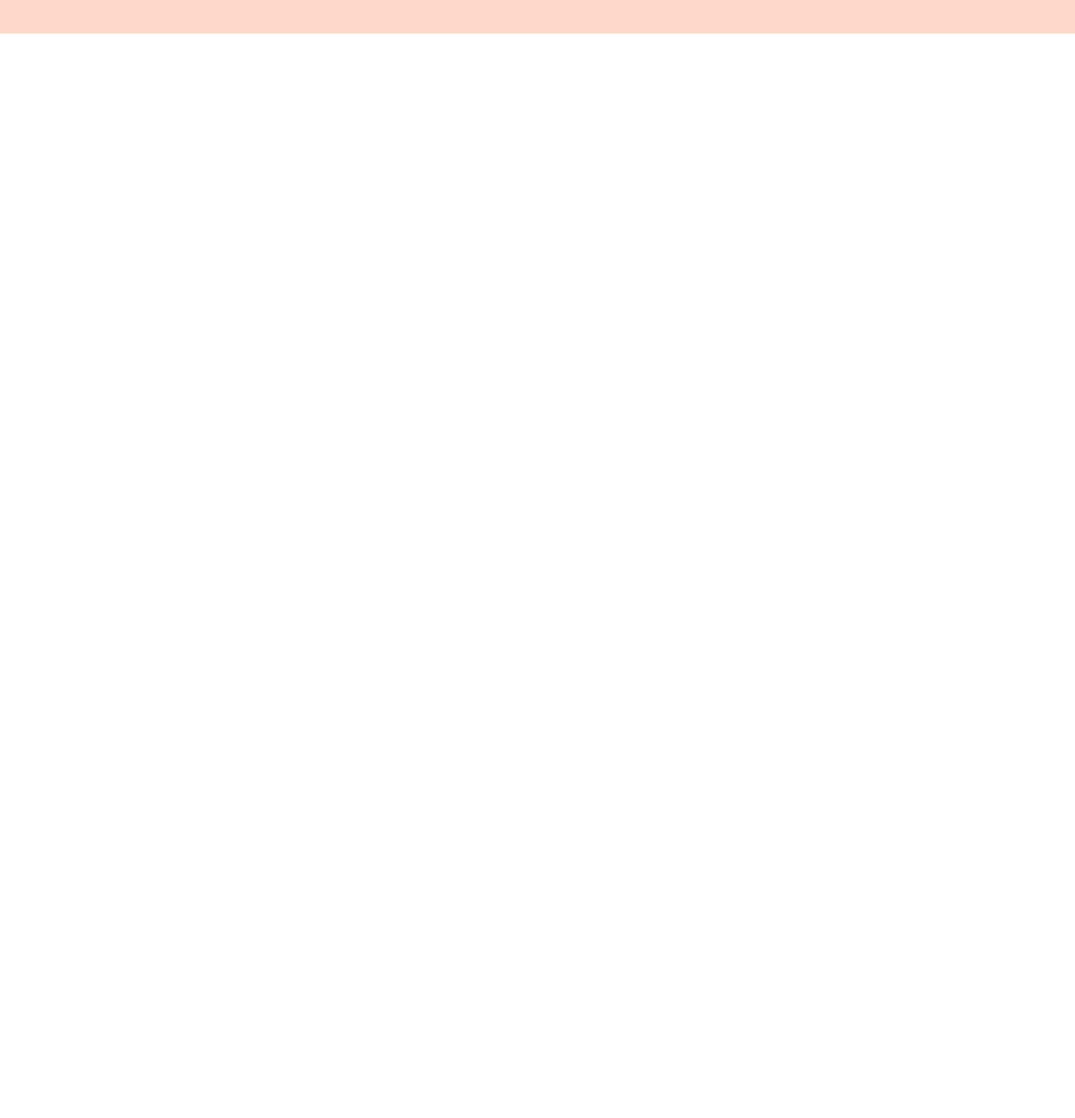
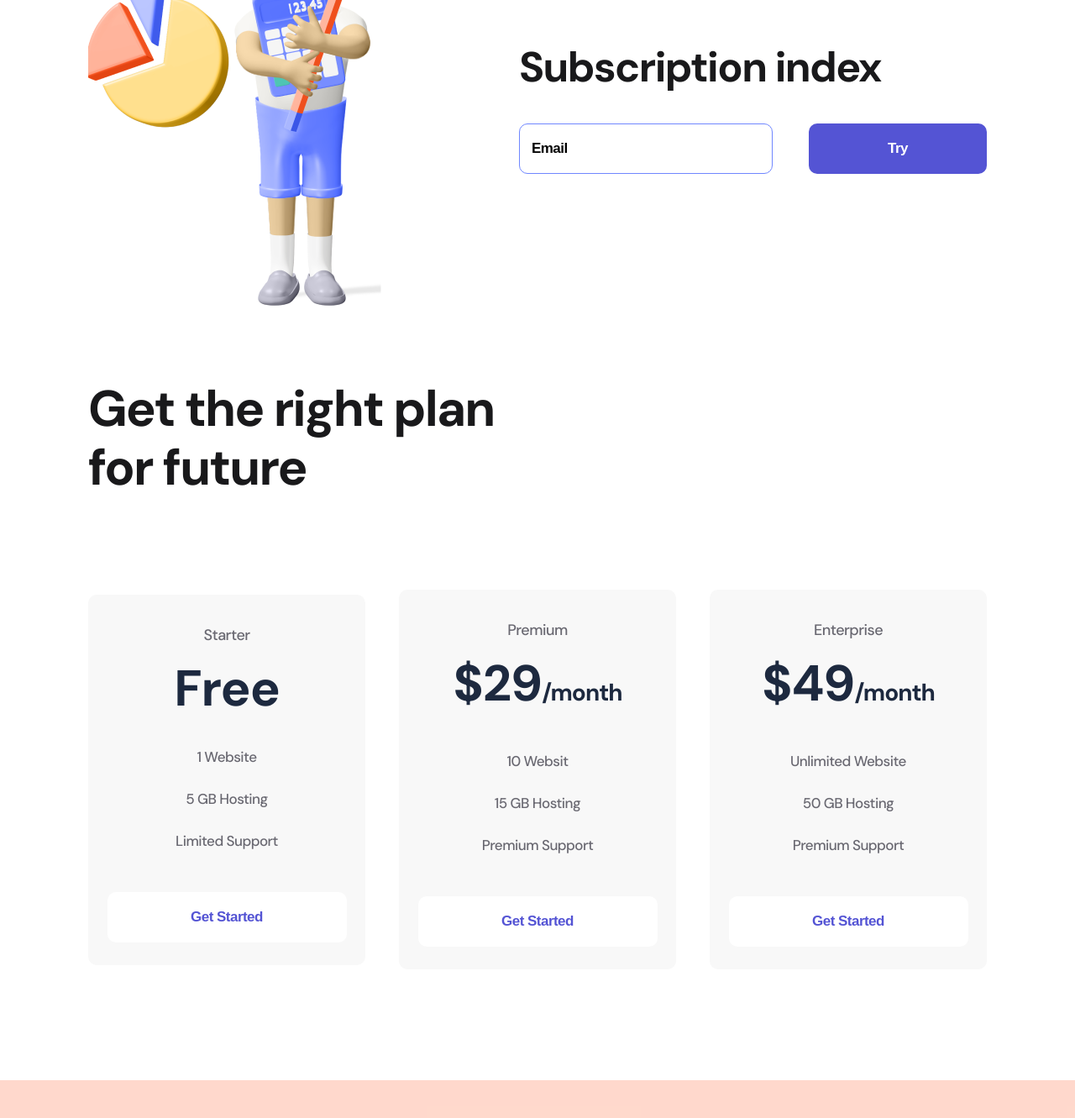
Before and after one commit to halyna-zhuk/logoipsum, a plain HTML site: page index.html in a window 1280 px wide. Shown: the part 970-2301 px from the top of the page at 84% size. Before the commit the page ends 1010 px from the top, so only its background shows below. Drawn offline with nearby package versions, Linux system fonts and the light colour scheme.

Commit message:
Add files via upload

```diff
--- a/index.html
+++ b/index.html
@@ -5,7 +5,9 @@
     <meta charset="UTF-8">
     <meta name="viewport" content="width=device-width, initial-scale=1.0">
     <title>Document</title>
-    <link rel="stylesheet" href="https://cdnjs.cloudflare.com/ajax/libs/meyer-reset/2.0/reset.min.css" integrity="sha512-NmLkDIU1C/C88wi324HBc+S2kLhi08PN5GDeUVVVC/BVt/9Izdsc9SVeVfA1UZbY3sHUlDSyRXhCzHfr6hmPPw==" crossorigin="anonymous" referrerpolicy="no-referrer" />
+    <link rel="stylesheet" href="https://cdnjs.cloudflare.com/ajax/libs/meyer-reset/2.0/reset.min.css"
+        integrity="sha512-NmLkDIU1C/C88wi324HBc+S2kLhi08PN5GDeUVVVC/BVt/9Izdsc9SVeVfA1UZbY3sHUlDSyRXhCzHfr6hmPPw=="
+        crossorigin="anonymous" referrerpolicy="no-referrer" />
     <link rel="preconnect" href="https://fonts.googleapis.com">
     <link rel="preconnect" href="https://fonts.gstatic.com" crossorigin>
     <link href="https://fonts.googleapis.com/css2?family=DM+Sans:wght@500;700&display=swap" rel="stylesheet">
@@ -69,6 +71,77 @@
             <img src="./image/firstman.png" alt="firstman">
         </div>
     </section>
+    <section class="container subscribe">
+        <div>
+            <img src="./image/secondman.png" alt="second man">
+        </div>
+        <div>
+            <h2 class="subscribe__title">
+                Subscription index
+            </h2>
+            <form>
+                <input class="input" type="email" placeholder="Email">
+                <button class="button button__violet">
+                    Try
+                </button>
+            </form>
+        </div>
+    </section>
+    <section class="container plan">
+        <h2 class="plan__title">
+            Get the right plan for future
+        </h2>
+        <div class="plan__flex">
+            <div class="item">
+                <p class="item__text">
+                    Starter
+                </p>
+                <h3 class="item__price">
+                    Free
+                </h3>
+                <ul>
+                    <li class="item__li">1 Website</li>
+                    <li class="item__li">5 GB Hosting</li>
+                    <li class="item__li">Limited Support</li>
+                </ul>
+                <button class="button button__item">
+                    Get Started
+                </button>
+            </div>
+            <div class="item">
+                <p class="item__text">
+                    Premium
+                </p>
+                <h3 class="item__price">
+                    $29<span>/month</span>
+                </h3>
+                <ul>
+                    <li class="item__li">10 Websit</li>
+                    <li class="item__li">15 GB Hosting</li>
+                    <li class="item__li">Premium Support</li>
+                </ul>
+                <button class="button button__item">
+                    Get Started
+                </button>
+            </div>
+            <div class="item">
+                <p class="item__text">
+                    Enterprise
+                </p>
+                <h3 class="item__price">
+                    $49<span>/month</span>
+                </h3>
+                <ul>
+                    <li class="item__li">Unlimited Website</li>
+                    <li class="item__li">50 GB Hosting</li>
+                    <li class="item__li">Premium Support</li>
+                </ul>
+                <button class="button button__item">
+                    Get Started
+                </button>
+            </div>
+        </div>
+    </section>
     <footer class="footer">
         <div class="container footer__flex">
             <div>
--- a/style/style.css
+++ b/style/style.css
@@ -14,7 +14,9 @@ body {
 
 .header__flex,
 .footer__flex,
-.about {
+.about,
+.subscribe,
+.plan__flex {
     display: flex;
     justify-content: space-between;
     align-items: center;
@@ -108,3 +110,117 @@ body {
     background-color: rgba(255, 113, 67, 0.27);
     padding: 53px 0;
 }
+
+.subscribe {
+    margin-bottom: 85px;
+}
+
+.subscribe__title {
+    font-weight: bold;
+    font-size: 50px;
+    line-height: 57px;
+    letter-spacing: -1.56px;
+    color: #19191B;
+    margin-bottom: 38px;
+
+}
+
+.input {
+    width: 302px;
+    height: 60px;
+    border-radius: 10px;
+    border: 1px solid #7087FF;
+    padding-left: 14px;
+    box-sizing: border-box;
+    margin-right: 39px;
+}
+
+.input::placeholder,
+input {
+    font-weight: bold;
+    font-size: 17px;
+    line-height: 22px;
+    letter-spacing: -0.53px;
+    color: #000000;
+}
+
+input:focus {
+    outline: none;
+}
+
+.plan {
+    margin-bottom: 132px;
+}
+
+.plan__title {
+    font-weight: bold;
+    font-size: 60px;
+    line-height: 70px;
+    letter-spacing: -1.88px;
+    color: #19191B;
+    max-width: 504px;
+    margin-bottom: 110px;
+}
+
+.item {
+    width: 330px;
+    background: #F8F8F8;
+    border-radius: 10px;
+    text-align: center;
+    padding: 34px 0 27px;
+}
+
+
+.item:hover {
+    background: #FF7143;
+    box-shadow: 0px 32px 34px rgba(255, 112, 59, 0.32);
+    transition: 500ms;
+}
+
+.item__text {
+    font-size: 18px;
+    line-height: 28px;
+    letter-spacing: -0.56px;
+    color: #696871;
+}
+
+.item:hover .item__text,
+.item:hover .item__price,
+.item:hover .item__li {
+    color: #FFF;
+    transition: 500ms;
+}
+
+.item__price {
+    font-weight: bold;
+    font-size: 60px;
+    line-height: 56px;
+    letter-spacing: -1.03px;
+    color: #1D293F;
+    margin: 22px 0 28px;
+}
+
+.item__price span {
+    font-size: 28px;
+}
+
+.item__li {
+    list-style: none;
+    font-size: 17px;
+    line-height: 50px;
+    letter-spacing: -0.53px;
+    color: #696871;
+}
+
+.button__item {
+    width: 285px;
+    background: #FFF;
+    color: #5454D4;
+    margin-top: 36px;
+}
+
+.item:hover .button__item {
+    background: #9F3919;
+    color: #FFF;
+    transition: 500ms;
+}
```
Also changed, not shown: image/secondman.png (added).
